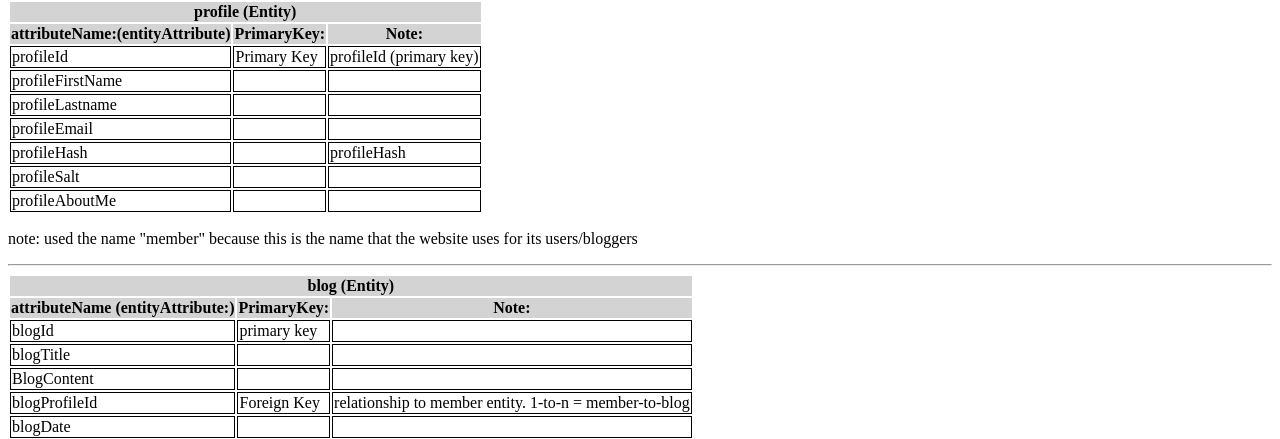
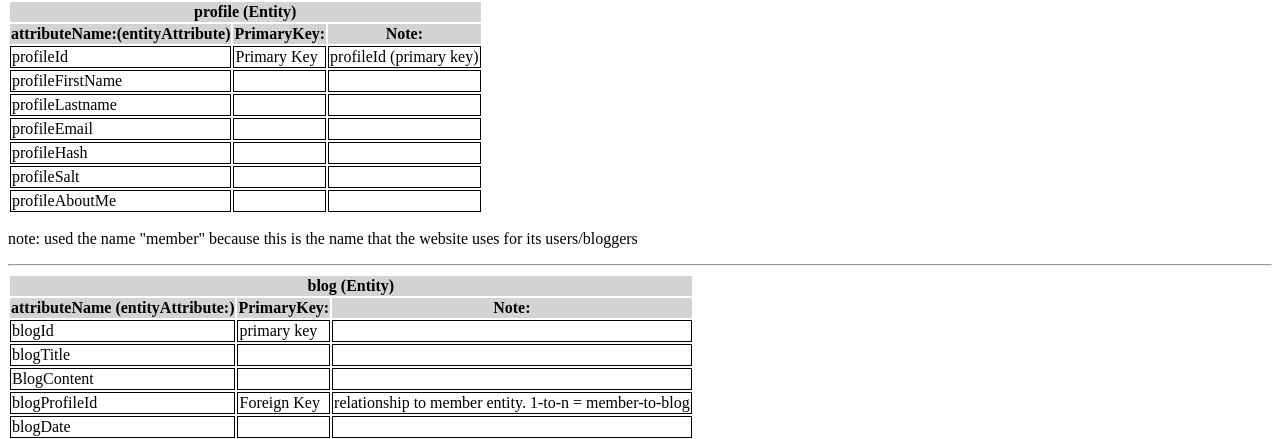
Before and after one commit to akhamsamran/data-design, a PHP site: page / in a window 1280 px wide. Shown: the part 209-648 px from the top of the page. Run offline with PHP 8.4, Linux system fonts and the light colour scheme.

Commit message:
removed a repeated word

```diff
--- a/index.php
+++ b/index.php
@@ -50,7 +50,7 @@
 					<tr>
 						<td>profileHash</td>
 						<td></td>
-						<td>profileHash</td>
+						<td></td>
 					</tr>
 					<tr>
 						<td>profileSalt</td>
```
